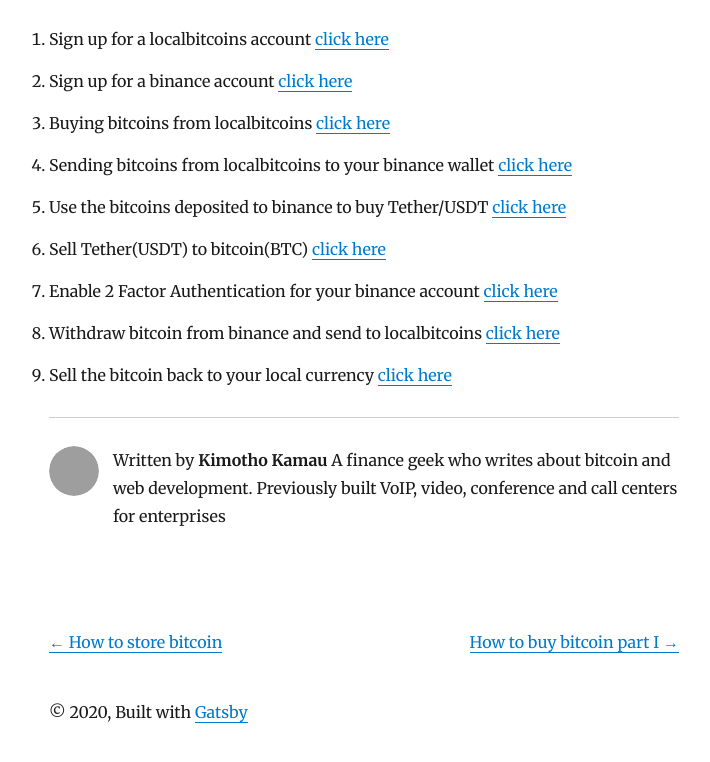
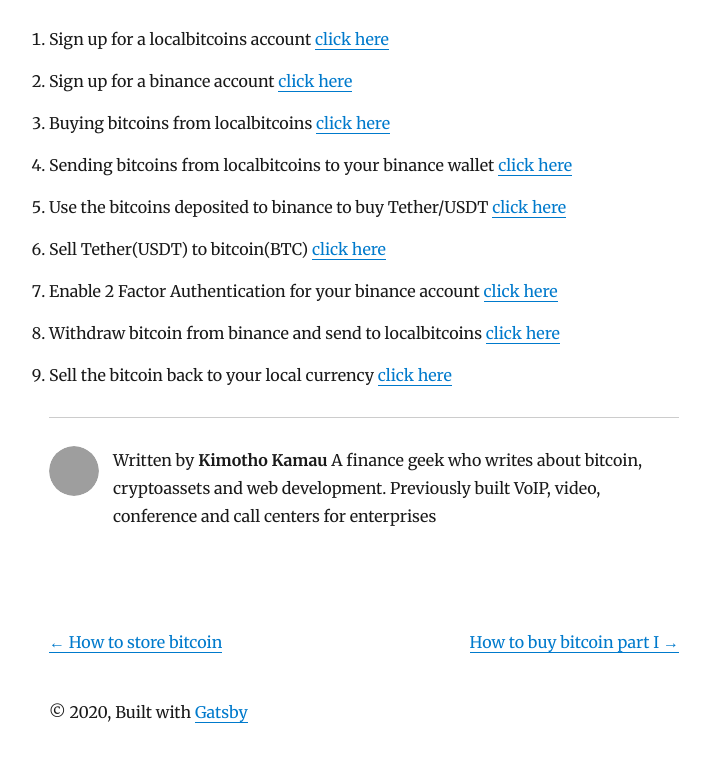
Before and after one commit to kimothokamau/kimothokamaublog, a Gatsby site: page /virtualusdwallet/ in a window 1280 px wide. Shown: the part 3552-4314 px from the top of the page, without its empty margins (276-986 px from the left). Built offline with nearby package versions, Linux system fonts and the light colour scheme; Gatsby itself is replaced by a stand-in of ours; some packages are replaced by stand-ins of ours; grey boxes are pictures that could not be loaded.

```diff
--- a/gatsby-config.js
+++ b/gatsby-config.js
@@ -3,7 +3,7 @@ module.exports = {
     title: `A bitcoin handbook`,
     author: {
       name: `Kimotho Kamau`,
-      summary: `A finance geek who writes about bitcoin and web development. Previously built VoIP, video, conference and call centers for enterprises`,
+      summary: `A finance geek who writes about bitcoin, cryptoassets and web development. Previously built VoIP, video, conference and call centers for enterprises`,
     },
     description: `A starter blog demonstrating what Gatsby can do.`,
     siteUrl: `https://gatsby-starter-blog-demo.netlify.com/`,
```
Also changed, not shown: content/blog/virtualusdwallet/index.md (+1 -0 lines).
